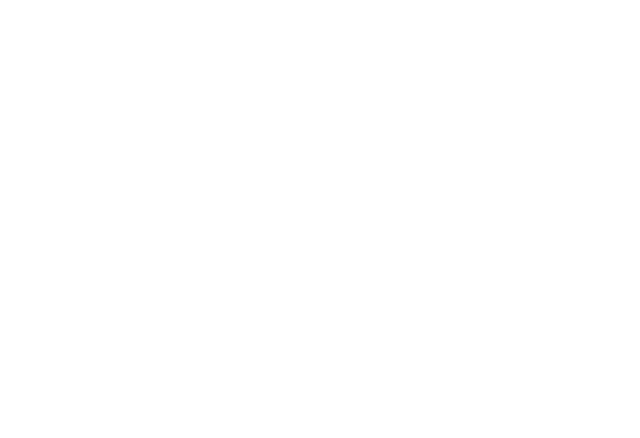
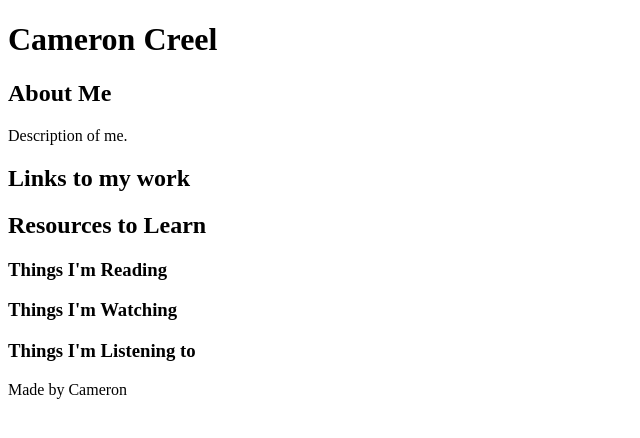
Before and after one commit to geon12/geon12.github.io, a plain HTML site: page index.html in a window 1280 px wide. Shown: the whole page, without its empty margins (0-640 px from the left). Drawn offline with Linux system fonts and the light colour scheme.

Commit message:
Add html skeleton of roadmap

```diff
--- a/index.html
+++ b/index.html
@@ -6,9 +6,24 @@
         <meta name="viewport" content="width=device-width, initial-scale=1.0">
         <title>Cameron Creel - Personal Website</title>
         <link rel="stylesheet" href="./style.css"/>
-        <script type="text/javascript" src="./src/index.js"></script>
+        <script defer type="text/javascript" src="./src/index.js"></script>
     </head>
     <body>
-
+        <h1>Cameron Creel</h1>
+        <h2>About Me</h2>
+        <p>Description of me.</p>
+        <h2>Links to my work</h2>
+        <h2>Resources to Learn</h2>
+        <h2></h2>
+        <div>
+            <h3>Things I'm Reading</h3>
+        </div>
+        <div>
+            <h3>Things I'm Watching</h3>
+        </div>
+        <div>
+            <h3>Things I'm Listening to</h3>
+        </div>
+        <footer>Made by Cameron</footer>
     </body>
 </html>
```
